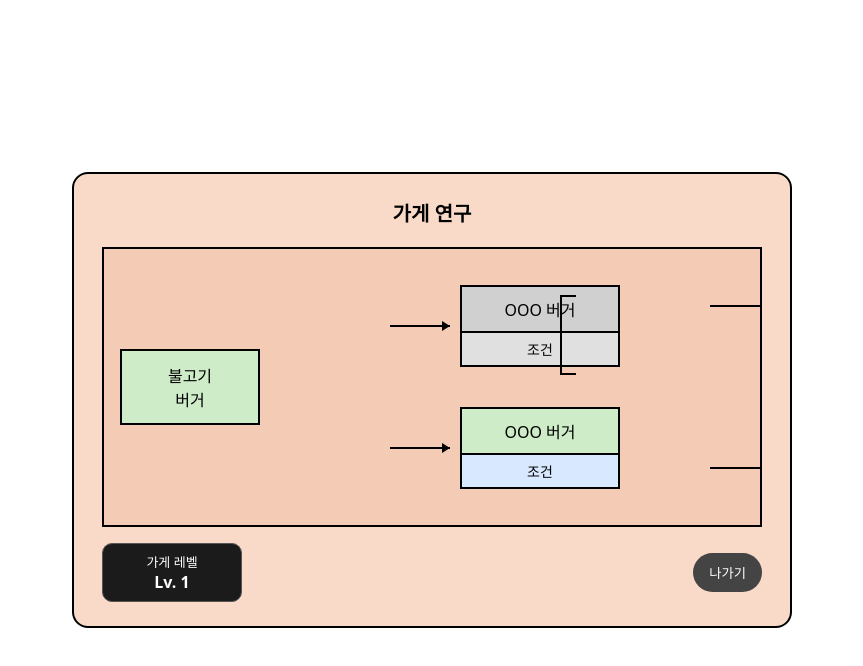
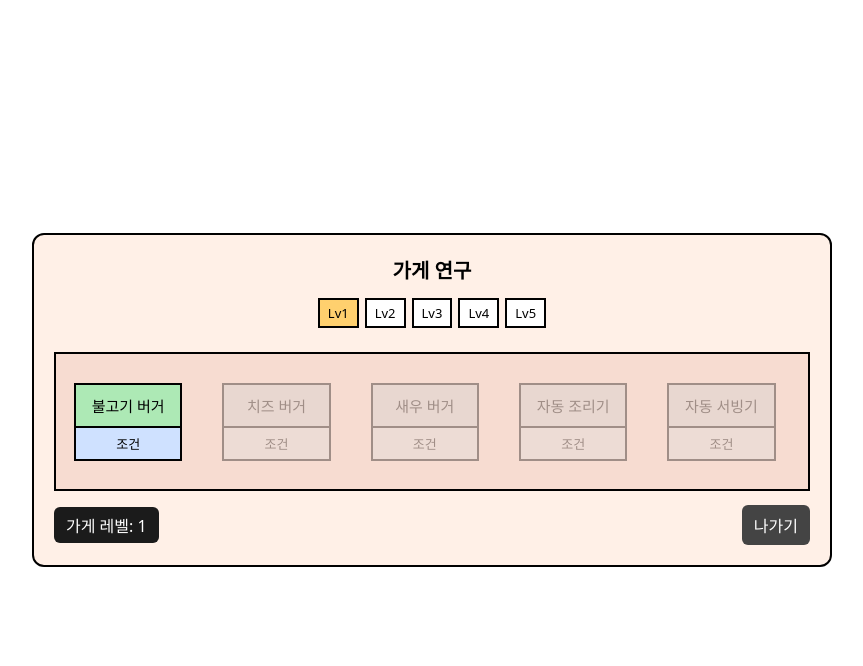
Before and after one commit to trickthing12/ara_store-research_proto, a plain HTML site: page index.html in a window 1280 px wide. Both pictures are taken after a click on the element "가게 연구". Shown: the whole page, without its empty margins (208-1071 px from the left). Drawn offline with Linux system fonts and the light colour scheme.

Commit message:
Update index.html

```diff
--- a/index.html
+++ b/index.html
@@ -4,17 +4,16 @@
 <meta charset="UTF-8" />
 <title>가게 연구 시스템 프로토타입</title>
 <style>
-    * { box-sizing: border-box; margin: 0; padding: 0; }
-
+* { margin: 0; padding: 0; box-sizing: border-box; }
 body {
-      font-family: system-ui, -apple-system, BlinkMacSystemFont, "Segoe UI", sans-serif;
-      background: #ffffff;
+  font-family: system-ui;
+  height: 100vh;
   display: flex;
   justify-content: center;
   align-items: center;
-      height: 100vh;
 }
 
+/* overlay */
 .overlay {
   position: fixed;
   inset: 0;
@@ -23,12 +22,11 @@
   align-items: center;
 }
 
-    /* ----------------- 최초 팝업 ----------------- */
+/* 최초 팝업 */
 .popup-main {
+  width: 360px; height: 260px;
+  border: 3px solid #000;
   background: #0f607a;
-      border: 3px solid #000;
-      width: 360px;
-      height: 260px;
   position: relative;
   padding: 20px;
 }
@@ -37,213 +35,146 @@
   border: 2px solid #000;
   background: #f7d9c7;
   cursor: pointer;
-      font-size: 16px;
   text-align: center;
 }
 
 .btn-disabled {
-      opacity: 0.5;
+  opacity: .5;
   pointer-events: none;
 }
 
 .btn-start {
   position: absolute;
-      top: 40px;
-      left: 50%;
+  top: 40px; left: 50%;
+  width: 220px; height: 70px;
   transform: translateX(-50%);
-      width: 220px;
-      height: 70px;
-      display: flex;
-      justify-content: center;
-      align-items: center;
   font-size: 20px;
+  display: flex; justify-content: center; align-items: center;
 }
 
 .left-box {
   position: absolute;
-      left: 32px;
-      bottom: 40px;
+  left: 32px; bottom: 40px;
   border: 2px solid #000;
 }
 
 .label-research {
+  padding: 4px 0;
   font-size: 12px;
   background: #f7d9c7;
   border-bottom: 2px solid #000;
-      text-align: center;
-      padding: 4px 0;
-      cursor: pointer; /* 가게 연구만 활성 */
+  cursor: pointer;
 }
 
 .storage-disabled {
+  width: 96px;
   padding: 10px 0;
-      width: 96px;
   font-size: 18px;
   background: #f7d9c7;
-      text-align: center;
-      opacity: 0.5;
-      cursor: default;
+  opacity: .5;
 }
 
 .btn-exit-main {
   position: absolute;
-      right: 32px;
-      bottom: 72px;
-      width: 90px;
-      height: 40px;
-      display: flex;
-      justify-content: center;
-      align-items: center;
-      font-size: 18px;
+  right: 32px; bottom: 72px;
+  width: 90px; height: 40px;
+  display: flex; justify-content: center; align-items: center;
 }
 
-    /* ----------------- 가게 연구 팝업 ----------------- */
+/* 연구 팝업 */
 .popup-research {
   display: none;
-      background: #f9d9c7;
-      border-radius: 16px;
-      padding: 24px 28px;
-      width: 720px;
-      max-width: 90vw;
-      color: #000;
+  width: 800px;
+  padding: 20px;
+  border: 2px solid #000;
+  background: #fff0e7;
+  border-radius: 12px;
   flex-direction: column;
-      gap: 20px;
-      border: 2px solid #000;
+  gap: 14px;
 }
 
 .research-title {
   font-size: 20px;
+  font-weight: 700;
   text-align: center;
-      font-weight: 700;
 }
 
-    .research-layout {
+/* 레벨 선택 */
+.level-select {
   display: flex;
-      flex-direction: column;
-      gap: 16px;
+  justify-content: center;
+  gap: 6px;
+  margin-bottom: 10px;
 }
 
-    /* 연구 노드 스크롤 영역 */
+.level-btn {
+  border: 2px solid #000;
+  padding: 4px 8px;
+  cursor: pointer;
+  font-size: 13px;
+  background: #fff;
+}
+
+.level-btn.active {
+  background: #ffd06e;
+}
+
+/* 노드 스크롤 */
 .node-scroll {
+  width: 100%;
   border: 2px solid #000;
-      background: #f4cbb5;
-      padding: 16px;
+  background: #f7dcd1;
+  padding: 18px;
   overflow-x: auto;
-      overflow-y: hidden;
-      max-width: 100%;
 }
 
 .node-track {
   display: flex;
-      gap: 80px;
-      min-width: 900px; /* 강제로 가로 스크롤 유도 */
+  gap: 40px;
+  min-width: 850px;
   align-items: center;
 }
 
-    .node-column {
-      display: flex;
-      flex-direction: column;
-      gap: 40px;
-      position: relative;
+.node-wrapper {
+  width: 140px;
+  border: 2px solid #000;
+  background: #cfcfcf;
+  text-align: center;
+  cursor: pointer;
+  opacity: .35; /* 기본: 비활성 */
 }
 
-    .start-column {
-      margin-right: 40px;
-    }
-
-    /* 노드 + 조건 UI */
-    .node-wrapper {
-      display: inline-flex;
-      flex-direction: column;
-      border: 2px solid #000;
-      background: #d0d0d0;
-      width: 160px;
-      cursor: pointer; /* 노드 전체 클릭 가능 */
+.node-wrapper.unlocked {
+  opacity: 1; /* 레벨 해금 */
 }
 
 .node-wrapper.active {
-      background: #cfecc8; /* 활성: 초록 */
+  background: #ade9b5; /* 레시피 */
+}
+
+.node-wrapper.equip.active {
+  background: #b6d7ff; /* 장비 */
 }
 
 .node-title {
   padding: 10px;
-      text-align: center;
-      font-size: 16px;
+  font-size: 15px;
 }
 
+/* 조건 */
 .condition-bar {
+  padding: 6px;
+  font-size: 13px;
   border-top: 2px solid #000;
-      padding: 6px;
-      text-align: center;
-      font-size: 14px;
-      background: #e0e0e0; /* 기본: 회색 */
+  background: #ddd;
   cursor: pointer;
 }
 
 .condition-bar.met {
-      background: #d7e8ff; /* 조건 충족: 파란색 */
+  background: #cfe1ff; /* 조건 충족 */
 }
 
-    /* 시작 노드 전용 */
-    .start-node {
-      background: #cfecc8;
-      width: 140px;
-    }
-
-    .start-node .node-title {
-      padding: 12px;
-    }
-
-    /* 간단한 화살표 라인 */
-    .arrow {
-      width: 60px;
-      height: 2px;
-      background: #000;
-      position: relative;
-      margin-left: 10px;
-      margin-right: 10px;
-    }
-
-    .arrow::after {
-      content: "";
-      position: absolute;
-      right: 0;
-      top: 50%;
-      transform: translateY(-50%);
-      border-left: 8px solid #000;
-      border-top: 5px solid transparent;
-      border-bottom: 5px solid transparent;
-    }
-
-    .arrow-vertical-branch {
-      width: 2px;
-      height: 80px;
-      background: #000;
-      position: absolute;
-      left: 180px;
-      top: 10px;
-    }
-
-    .arrow-vertical-branch::before,
-    .arrow-vertical-branch::after {
-      content: "";
-      position: absolute;
-      width: 16px;
-      height: 2px;
-      background: #000;
-    }
-
-    .arrow-vertical-branch::before {
-      top: 0;
-      left: 0;
-    }
-
-    .arrow-vertical-branch::after {
-      bottom: 0;
-      left: 0;
-    }
-
-    /* 하단: 레벨/나가기 */
+/* 팝업 하단 */
 .research-bottom-row {
   display: flex;
   justify-content: space-between;
@@ -251,77 +182,50 @@
 }
 
 .store-level {
-      border: 1px solid #555;
   background: #1b1b1b;
-      border-radius: 10px;
-      width: 140px;
-      padding: 8px;
-      font-size: 13px;
-      text-align: center;
   color: #fff;
-    }
-
-    .store-level-value {
-      font-size: 16px;
-      font-weight: 700;
+  padding: 6px 12px;
+  border-radius: 6px;
 }
 
 .btn-research-exit {
-      border: none;
-      padding: 10px 16px;
-      border-radius: 999px;
+  padding: 8px 12px;
+  border-radius: 6px;
   background: #444;
   color: #fff;
   cursor: pointer;
 }
 
-    .btn-research-exit:hover {
-      background: #666;
-    }
-
-    /* ----------------- 노드 조건 팝업 ----------------- */
+/* 조건 팝업 */
 .modal {
   display: none;
   position: fixed;
   inset: 0;
-      background: rgba(0, 0, 0, 0.35);
+  background: rgba(0,0,0,.3);
   justify-content: center;
   align-items: center;
-      z-index: 20;
 }
 
 .modal-content {
-      background: #fffaf0;
+  padding: 14px 18px;
   border: 2px solid #000;
-      padding: 14px 18px;
+  background: #fff;
+  border-radius: 8px;
   min-width: 260px;
-      max-width: 320px;
-      position: relative;
-      border-radius: 8px;
-      font-size: 14px;
-      line-height: 1.4;
 }
 
 .modal-close {
   position: absolute;
-      right: 8px;
-      top: 4px;
+  right: 10px; top: 6px;
   cursor: pointer;
-      font-weight: 700;
-      font-size: 16px;
-    }
-
-    .modal-title {
-      font-weight: 700;
-      margin-bottom: 8px;
-      font-size: 15px;
 }
 </style>
 </head>
 <body>
+
 <div class="overlay">
 
-    <!-- 최초 팝업 -->
+  <!-- 최초 -->
   <div id="mainPopup" class="popup-main">
     <div class="btn btn-start btn-disabled">가게 운영 시작</div>
 
@@ -333,175 +237,177 @@
     <div class="btn btn-exit-main btn-disabled">나가기</div>
   </div>
 
-    <!-- 가게 연구 팝업 -->
+
+  <!-- 연구 팝업 -->
   <div id="researchPopup" class="popup-research">
     <div class="research-title">가게 연구</div>
 
-      <div class="research-layout">
-        <!-- 연구 노드 스크롤 영역 -->
-        <div class="node-scroll">
-          <div class="node-track">
-            <!-- 시작 노드 -->
-            <div class="node-column start-column">
-              <div class="node-wrapper start-node active"
-                   data-node-name="불고기 버거"
-                   data-condition-text="시작 노드입니다. 별도의 해금 조건이 필요하지 않습니다.">
-                <div class="node-title">불고기<br>버거</div>
-              </div>
+    <!-- 레벨 선택 -->
+    <div class="level-select">
+      <div class="level-btn active" data-level="1">Lv1</div>
+      <div class="level-btn" data-level="2">Lv2</div>
+      <div class="level-btn" data-level="3">Lv3</div>
+      <div class="level-btn" data-level="4">Lv4</div>
+      <div class="level-btn" data-level="5">Lv5</div>
     </div>
 
-            <!-- 분기 지점 + 상단/하단 노드 -->
-            <div class="node-column">
-              <div class="arrow-vertical-branch"></div>
+    <!-- 노드 트랙 -->
+    <div class="node-scroll">
+      <div class="node-track" id="nodeTrack">
 
-              <!-- 상단 2단계 노드 -->
-              <div style="display:flex; align-items:center;">
-                <div class="arrow"></div>
-                <div class="node-wrapper"
-                     data-node-name="상단 2단계 버거"
-                     data-condition-text="불고기 버거 연구 완료 후 해금 가능합니다.">
-                  <div class="node-title">OOO 버거</div>
-                  <div class="condition-bar"
-                       data-condition-text="불고기 버거 연구 완료">
-                    조건
-                  </div>
-                </div>
+        <!-- Lv1 - 레시피 -->
+        <div class="node-wrapper recipe unlocked active"
+          data-node-level="1"
+          data-node-name="불고기 버거"
+          data-condition="시작 노드입니다.">
+          <div class="node-title">불고기 버거</div>
+          <div class="condition-bar met">조건</div>
         </div>
 
-              <!-- 하단 2단계 노드 -->
-              <div style="display:flex; align-items:center;">
-                <div class="arrow"></div>
-                <div class="node-wrapper active"
-                     data-node-name="하단 2단계 버거"
-                     data-condition-text="매출 500G 달성 시 추천되는 버거입니다.">
-                  <div class="node-title">OOO 버거</div>
-                  <div class="condition-bar met"
-                       data-condition-text="매출 500G 이상 달성">
-                    조건
-                  </div>
-                </div>
-              </div>
+        <!-- Lv2 - 레시피 -->
+        <div class="node-wrapper recipe"
+          data-node-level="2"
+          data-node-name="치즈 버거"
+          data-condition="Lv1 연구 완료 시 해금">
+          <div class="node-title">치즈 버거</div>
+          <div class="condition-bar">조건</div>
         </div>
 
-            <!-- 상단 3단계 노드 -->
-            <div class="node-column">
-              <div style="display:flex; align-items:flex-start; gap:40px;">
-                <div style="display:flex; align-items:center;">
-                  <div class="arrow"></div>
-                  <div class="node-wrapper"
-                       data-node-name="상단 3단계 버거"
-                       data-condition-text="상단 2단계 버거 연구 완료 후 해금됩니다.">
-                    <div class="node-title">OOO 버거</div>
-                    <div class="condition-bar"
-                         data-condition-text="상단 2단계 버거 연구 완료">
-                      조건
-                    </div>
-                  </div>
-                </div>
+        <!-- Lv3 - 레시피 -->
+        <div class="node-wrapper recipe"
+          data-node-level="3"
+          data-node-name="새우 버거"
+          data-condition="Lv2 연구 완료 시 해금">
+          <div class="node-title">새우 버거</div>
+          <div class="condition-bar">조건</div>
         </div>
 
-              <!-- 하단 3단계 노드 -->
-              <div style="display:flex; align-items:flex-end; gap:40px; margin-top:40px;">
-                <div style="display:flex; align-items:center;">
-                  <div class="arrow"></div>
-                  <div class="node-wrapper"
-                       data-node-name="하단 3단계 버거"
-                       data-condition-text="하단 2단계 버거 연구 완료 후 해금됩니다.">
-                    <div class="node-title">OOO 버거</div>
-                    <div class="condition-bar"
-                         data-condition-text="하단 2단계 버거 연구 완료">
-                      조건
+
+        <!-- Lv2 - 장비 -->
+        <div class="node-wrapper equip"
+          data-node-level="2"
+          data-node-name="자동 조리기"
+          data-condition="Lv1 연구 완료 시 해금">
+          <div class="node-title">자동 조리기</div>
+          <div class="condition-bar">조건</div>
         </div>
+
+        <!-- Lv3 - 장비 -->
+        <div class="node-wrapper equip"
+          data-node-level="3"
+          data-node-name="자동 서빙기"
+          data-condition="Lv2 연구 완료 시 해금">
+          <div class="node-title">자동 서빙기</div>
+          <div class="condition-bar">조건</div>
         </div>
-                </div>
-              </div>
+
+        <!-- Lv4 - 장비 -->
+        <div class="node-wrapper equip"
+          data-node-level="4"
+          data-node-name="재료 자동주문"
+          data-condition="Lv3 연구 완료 시 해금">
+          <div class="node-title">재료 자동주문</div>
+          <div class="condition-bar">조건</div>
         </div>
 
       </div>
     </div>
 
-        <!-- 하단: 레벨 + 나가기 -->
+    <!-- 바닥 -->
     <div class="research-bottom-row">
-          <div class="store-level">
-            <div>가게 레벨</div>
-            <div class="store-level-value">Lv. 1</div>
-          </div>
-
-          <button id="btnBackToMain" class="btn-research-exit">나가기</button>
-        </div>
-      </div>
+      <div class="store-level" id="storeLevelLabel">가게 레벨: 1</div>
+      <div id="btnBackToMain" class="btn-research-exit">나가기</div>
     </div>
   </div>
 
-  <!-- 노드 조건 팝업 -->
+</div>
+
+<!-- 조건 팝업 -->
 <div id="nodeConditionModal" class="modal">
   <div class="modal-content">
     <div id="modalClose" class="modal-close">✕</div>
-      <div class="modal-title">연구 조건</div>
-      <div id="modalConditionText">
-        조건 내용이 여기에 표시됩니다.
-      </div>
+    <div id="modalConditionText"></div>
   </div>
 </div>
 
 <script>
 const mainPopup = document.getElementById("mainPopup");
 const researchPopup = document.getElementById("researchPopup");
-    const btnOpenResearch = document.getElementById("btnOpenResearch");
-    const btnBackToMain = document.getElementById("btnBackToMain");
+const nodeTrack = document.getElementById("nodeTrack");
+const storeLevelLabel = document.getElementById("storeLevelLabel");
 
+// 팝업 이동
+document.getElementById("btnOpenResearch").onclick = () => {
+  mainPopup.style.display = "none";
+  researchPopup.style.display = "flex";
+};
+
+// 나가기
+document.getElementById("btnBackToMain").onclick = () => {
+  researchPopup.style.display = "none";
+  mainPopup.style.display = "block";
+};
+
+// 레벨 선택
+const levelBtns = document.querySelectorAll(".level-btn");
+levelBtns.forEach(btn => {
+  btn.onclick = () => {
+    levelBtns.forEach(b => b.classList.remove("active"));
+    btn.classList.add("active");
+
+    const level = parseInt(btn.dataset.level);
+    storeLevelLabel.textContent = `가게 레벨: ${level}`;
+    updateNodeUnlock(level);
+  };
+});
+
+const nodes = document.querySelectorAll(".node-wrapper");
 const modal = document.getElementById("nodeConditionModal");
 const modalText = document.getElementById("modalConditionText");
 const modalClose = document.getElementById("modalClose");
 
-    // 최초 팝업 → 가게 연구 팝업
-    btnOpenResearch.addEventListener("click", () => {
-      mainPopup.style.display = "none";
-      researchPopup.style.display = "flex";
-    });
+// 노드 클릭 : 활성 토글 + 팝업
+nodes.forEach(node => {
+  node.addEventListener("click", e => {
+    if (!node.classList.contains("unlocked")) return;
 
-    // 가게 연구 팝업 → 최초 팝업
-    btnBackToMain.addEventListener("click", () => {
-      researchPopup.style.display = "none";
-      mainPopup.style.display = "block";
-    });
-
-    // 노드 클릭: 활성/비활성 토글 + 조건 팝업
-    const nodes = document.querySelectorAll(".node-wrapper");
-    nodes.forEach(node => {
-      node.addEventListener("click", (e) => {
-        // 상태 토글
     node.classList.toggle("active");
 
-        // 팝업 표시
-        const conditionText = node.dataset.conditionText || "예시 조건 텍스트입니다.";
-        modalText.textContent = conditionText;
+    modalText.textContent = node.dataset.condition;
     modal.style.display = "flex";
-
     e.stopPropagation();
   });
 });
 
-    // 조건 바 클릭: 회색 ↔ 파란색 토글
+// 조건 클릭: 파란색 토글
 const conditions = document.querySelectorAll(".condition-bar");
 conditions.forEach(cond => {
-      cond.addEventListener("click", (e) => {
+  cond.onclick = e => {
+    if (!cond.parentElement.classList.contains("unlocked")) return;
     cond.classList.toggle("met");
-        e.stopPropagation(); // 노드 클릭 이벤트로 전달 방지
-      });
+    e.stopPropagation();
+  };
 });
 
 // 팝업 닫기
-    modalClose.addEventListener("click", () => {
-      modal.style.display = "none";
-    });
+modalClose.onclick = () => modal.style.display = "none";
+modal.onclick = (e) => { if (e.target === modal) modal.style.display = "none"; };
 
-    // 팝업 배경 클릭 시 닫기
-    modal.addEventListener("click", (e) => {
-      if (e.target === modal) {
-        modal.style.display = "none";
+
+// ▶ 핵심: 레벨별 해금 로직
+function updateNodeUnlock(level) {
+  nodes.forEach(node => {
+    const req = parseInt(node.dataset.nodeLevel);
+    if (req <= level) {
+      node.classList.add("unlocked");
+    } else {
+      node.classList.remove("unlocked", "active");
+      node.querySelector(".condition-bar").classList.remove("met");
     }
   });
+}
+
+updateNodeUnlock(1);
 </script>
 </body>
 </html>
```
Lines whose indentation alone changed are shown as unchanged.
